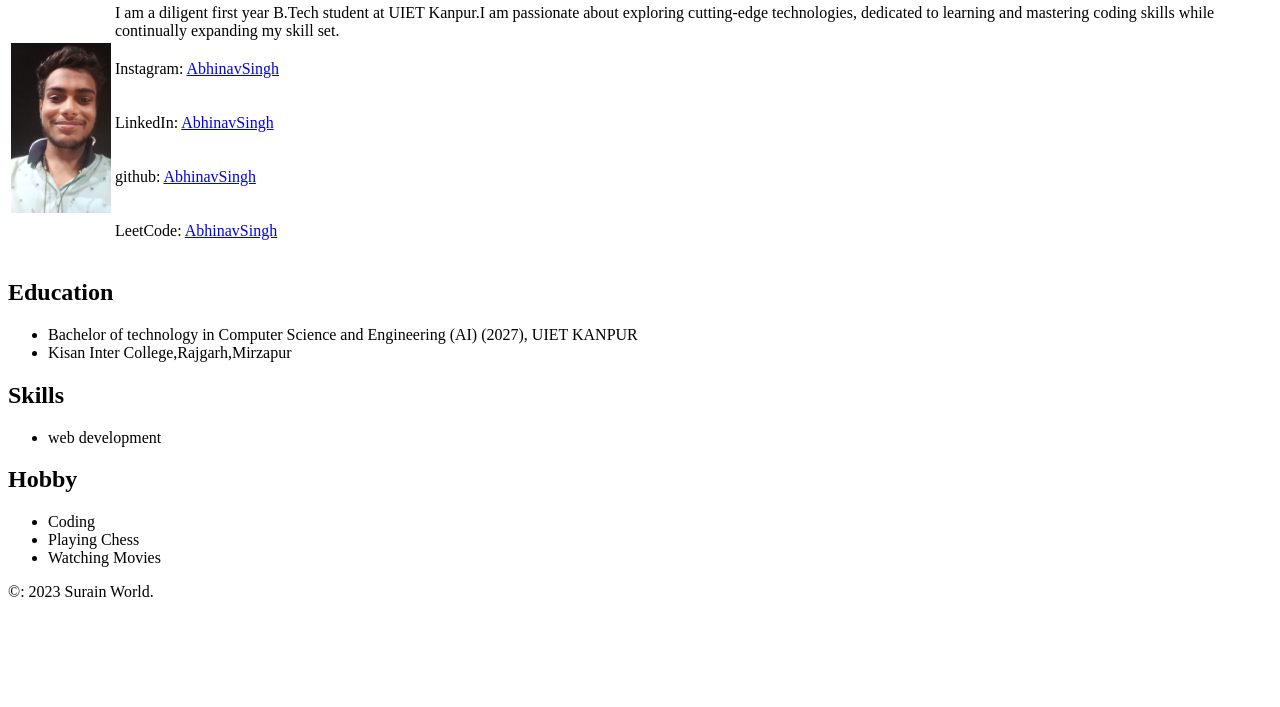
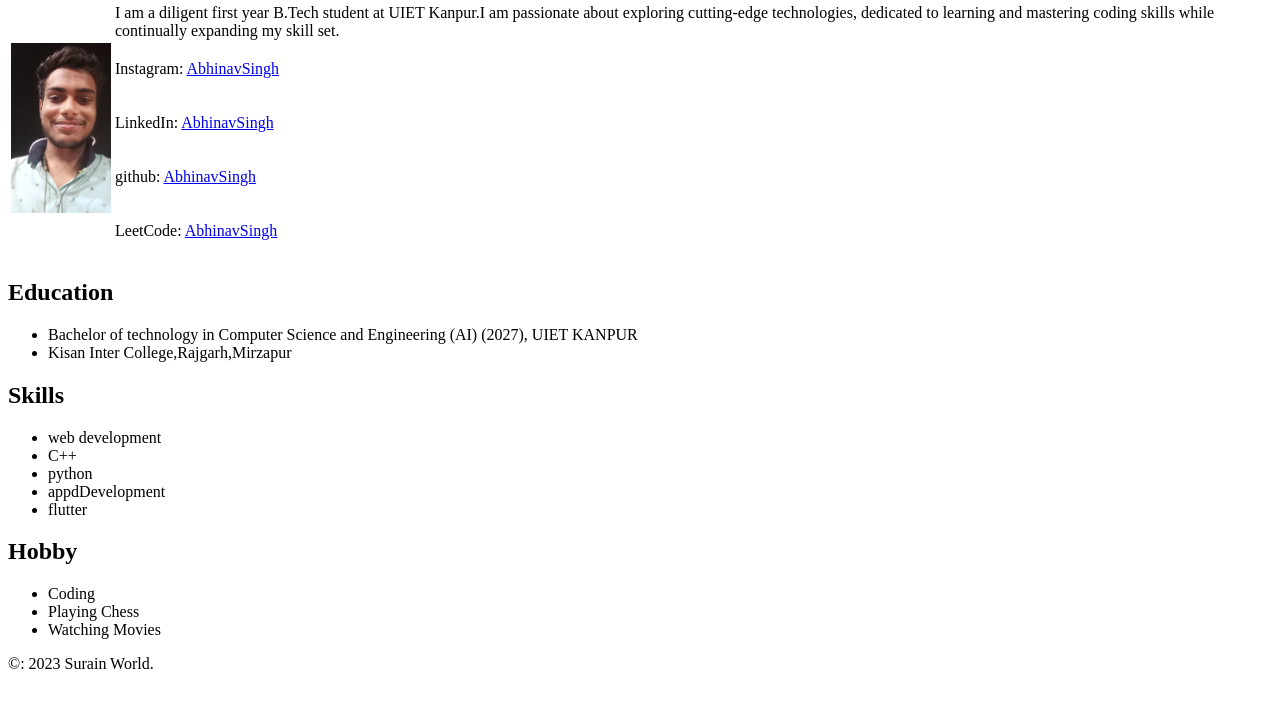
Before and after one commit to Abhi12072003singh/abhinavsingh, a plain HTML site: page index.html in a window 1280 px wide. Shown: the part 79-786 px from the top of the page. Drawn offline with Linux system fonts and the light colour scheme.

Commit message:
Update index.html
add some more skill

```diff
--- a/index.html
+++ b/index.html
@@ -63,6 +63,10 @@
                 <h2>Skills</h2>
                 <ul>
                     <li>web development </li>
+                    <li>C++ </li>
+                    <li>python </li>
+                    <li>appdDevelopment</li>
+                    <li>flutter </li>
                 </ul>
             </section>
 
```
